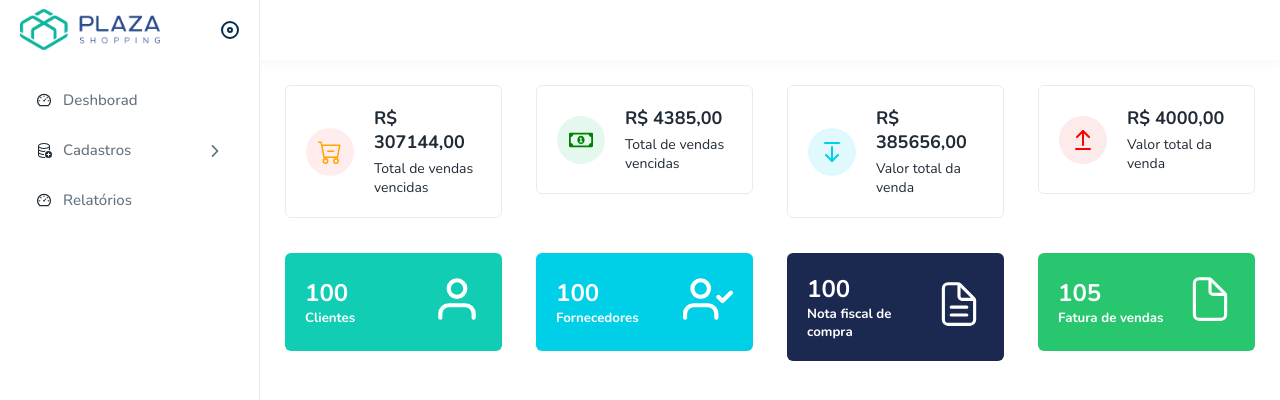
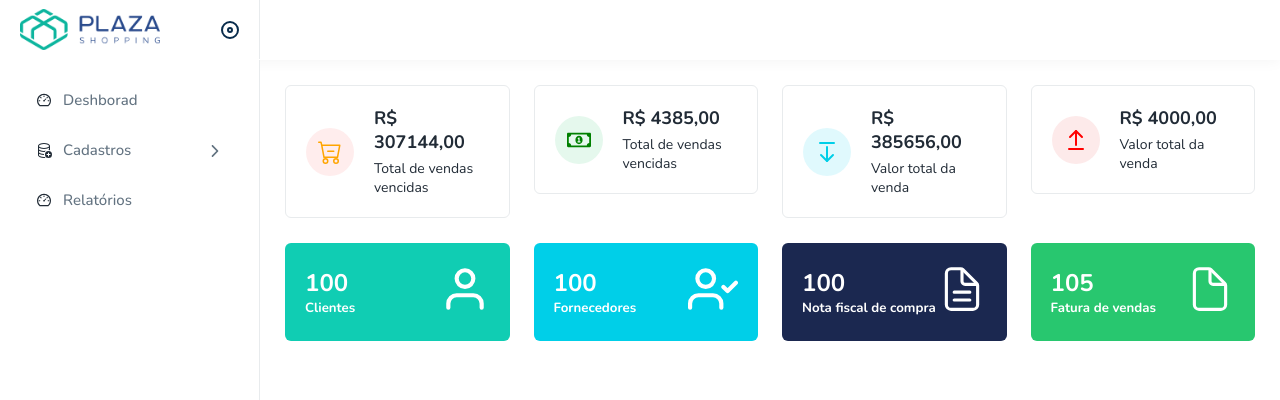
Before and after one commit to iraeveras/auditoria_loja, a React (Vite) app: page / in a window 1280 px wide. Shown: the top 400 px of the page. Built offline with nearby package versions, Linux system fonts and the light colour scheme.

Commit message:
refatorado o style do dashboard

```diff
--- a/src/Components/Dashboard/Dashboard.css
+++ b/src/Components/Dashboard/Dashboard.css
@@ -1,8 +1,8 @@
 .row {
     --bs-gutter-x: 1.5rem;
     --bs-gutter-y: 0;
-    display: grid;grid-template-columns: 1fr 1fr 1fr 1fr;
-    gap: 10px;
+    display: grid;
+    grid-template-columns: 1fr 1fr 1fr 1fr;
     margin-top: calc(-1 * var(--bs-gutter-y));
     margin-right: calc(-.5 * var(--bs-gutter-x));
     margin-left: calc(-.5 * var(--bs-gutter-x))
@@ -12,7 +12,6 @@
     .row {
         display: grid;
         grid-template-columns: 2fr 2fr;
-        gap: 0 25px;
     }
 }
 
```
